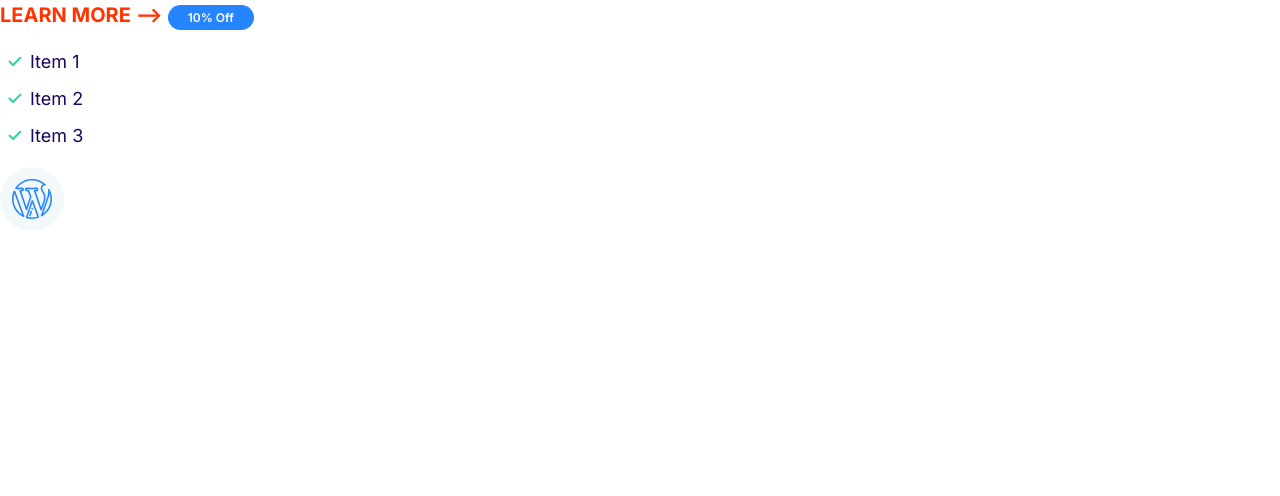
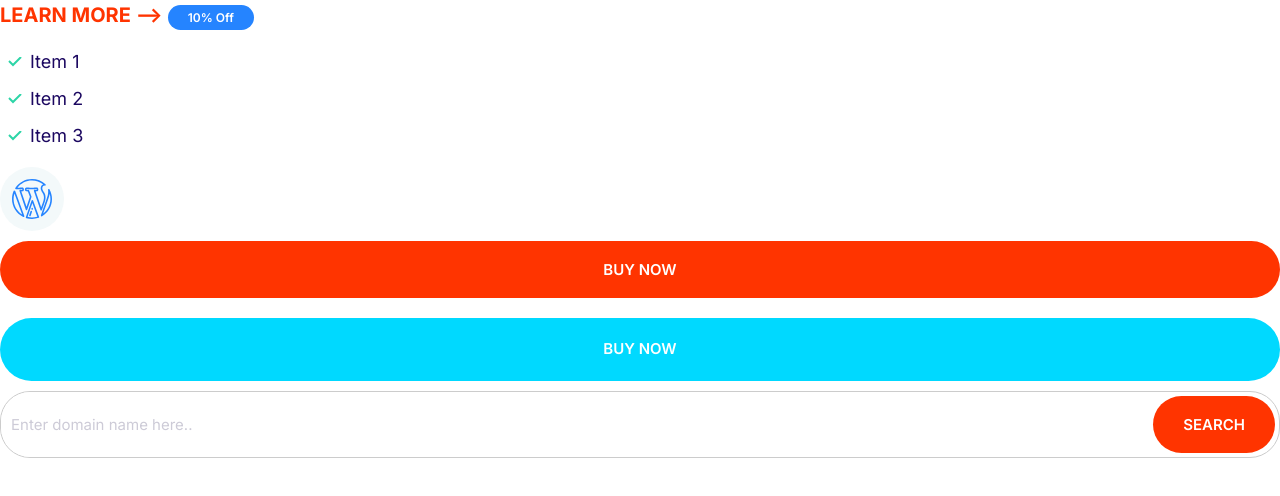
Before and after one commit to mashalmaqsood/Moshify-frontend, a plain HTML site: page index.html in a window 1280 px wide. Drawn offline with Linux system fonts and the light colour scheme.

Commit message:
Define input group component.

```diff
--- a/css/styles.css
+++ b/css/styles.css
@@ -1,3 +1,9 @@
+*,
+*::after,
+*::before{
+  box-sizing: border-box;
+}
+
 html {
   font-size: 62.5%;
 }
@@ -13,6 +19,8 @@ body {
   --color-accent: #ff3400;
   --color-headings: #1b0760;
   --color-body: #918ca4;
+  --color-border: #ccc;
+  --border-radius: 30px;
 }
 h1,
 h2,
@@ -142,3 +150,96 @@ a{
     align-items: center;
     justify-content: center;
 }
+/* Buttons */
+.btn{
+    border-radius: 40px;
+    border: 0;
+    cursor: pointer;
+    font-size: 1.8rem;
+    font-weight: 600;
+    padding: 2rem 3rem;
+    text-transform: uppercase;
+    white-space: nowrap;
+    text-align: center;
+    margin: 1rem 0;
+}
+
+.btn--primary{
+    background: var(--color-primary);
+    color: #fff;
+}
+
+.btn--primary:hover{
+    background: #3a8ffd;
+}
+
+.btn--secondary{
+    background: var(--color-secondary);
+    color: #fff;
+}
+
+.btn--secondary:hover{
+  background: #00c8eb;
+}
+
+.btn--accent{
+    background: var(--color-accent);
+    color: #fff;
+}
+
+.btn--accent:hover{
+    background: #ec3000;
+}
+.btn--block{
+    width: 100%;
+    display: inline-block;
+}
+
+.bttn--outline{
+    background: #fff;
+    color: var(--color-headings);
+    border: 2px solid var(--color-headings);
+}
+
+.btn--outline:hover{
+    background: var(--color-headings);
+    color: #fff;
+}
+
+@media screen and (min-width: 1024px){
+    .btn{
+        font-size: 1.5rem;
+    }
+}
+/* inputs */
+.input{
+    border-radius: var(--border-radius);
+    border: 1px solid var(--color-border);
+    color: var(--color-headings);
+    font-size: 2rem;
+    outline: 0;
+    padding: 1.5rem 3.5rem;
+}
+::placeholder{
+    color: #cdcbd7;
+}
+@media screen and (min-width:1024px){
+    .input{
+        font-size: 1.5rem;
+    }
+}
+/* input group */
+.input-group{
+    border: 1px solid var(--color-border);
+    border-radius: var(--border-radius);
+    display: flex;
+}
+.input-group .input{
+    border: 0;
+    flex-grow: 1;
+    padding: 1.5rem 1rem;
+}
+
+.input-group .btn{
+    margin: 4px;
+}
--- a/index.html
+++ b/index.html
@@ -22,9 +22,15 @@
       <li class="list__item">Item 3</li>
     </ul>
     <span class="icon-container">
-        <svg class="icon icon-primary">
-          <use xlink:href="images/sprite.svg#wordpress"></use>
-        </svg>
+      <svg class="icon icon-primary">
+        <use xlink:href="images/sprite.svg#wordpress"></use>
+      </svg>
     </span>
+    <button class="btn btn--accent btn--block">Buy Now</button>
+    <a href="#" class="btn btn--secondary btn--block">Buy Now</a>
+    <div class="input-group">
+      <input type="text" class="input" placeholder="Enter domain name here.." />
+      <button class="btn btn--accent">Search</button>
+    </div>
   </body>
 </html>
```
